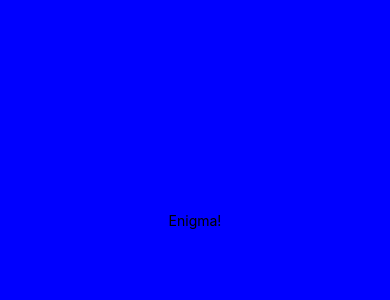
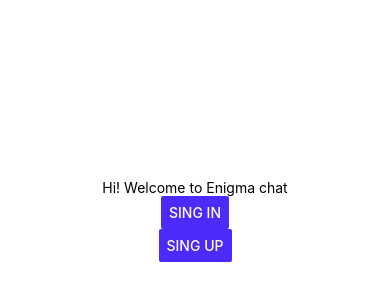
Before and after one commit to DieMon-dev/Enigma, a React Native app in the folder front-end/: screen / in a window 390 px wide. Shown: the part 202-502 px from the top of the page. Built offline with nearby package versions, Linux system fonts and the light colour scheme.

Commit message:
to do -> rewrite in classes . end register/login

```diff
--- a/front-end/App.tsx
+++ b/front-end/App.tsx
@@ -1,11 +1,11 @@
-import { StatusBar } from 'expo-status-bar';
-import { StyleSheet, Text, View} from 'react-native';
+import React from 'react';
+import { StyleSheet, View} from 'react-native';
+import WellcomePage from './components/pages/WellcomePage';
 
 export default function App() {
   return (
     <View style={styles.container}>
-      <Text>Enigma!</Text>
-      <StatusBar style="auto" />
+      <WellcomePage/>
     </View>
   );
 }
@@ -13,7 +13,7 @@ export default function App() {
 const styles = StyleSheet.create({
   container: {
     flex: 1,
-    backgroundColor: 'blue',
+    backgroundColor: 'white',
     Opacity: '0.1',
     alignItems: 'center',
     justifyContent: 'center',
--- a/front-end/babel.config.js
+++ b/front-end/babel.config.js
@@ -2,5 +2,6 @@ module.exports = function(api) {
   api.cache(true);
   return {
     presets: ['babel-preset-expo'],
+    plugins: ["nativewind/babel"],
   };
 };
--- /dev/null
+++ b/front-end/components/pages/LoginPage.tsx
@@ -0,0 +1,28 @@
+import { StyleSheet, Text, View, Button} from 'react-native';
+
+export default function LoginPage() {
+    return (
+      <View style={styles.container} >
+        <Text>Hi! Welcome to Enigma chat</Text>
+        <Button
+              title="Sing in"
+              color="#4d2afa"
+              onPress={() => console.log('Sing in button pressed')}
+          />
+          <Button
+              title="Sing up"
+              color="#4d2afa"
+              onPress={() => console.log('Sign up button pressed')}
+          />
+      </View>
+    );
+  }
+
+  const styles = StyleSheet.create({
+    container: {
+      flex: 1,
+      Opacity: '0.1',
+      alignItems: 'center',
+      justifyContent: 'center',
+    },
+  });
--- /dev/null
+++ b/front-end/components/pages/RegisterPage.tsx
@@ -0,0 +1,28 @@
+import { StyleSheet, Text, View, Button} from 'react-native';
+
+export default function RegisterPage() {
+    return (
+      <View style={styles.container} >
+        <Text>Hi! Welcome to Enigma chat</Text>
+        <Button
+              title="Sing in"
+              color="#4d2afa"
+              onPress={() => console.log('Sing in button pressed')}
+          />
+          <Button
+              title="Sing up"
+              color="#4d2afa"
+              onPress={() => console.log('Sign up button pressed')}
+          />
+      </View>
+    );
+  }
+
+  const styles = StyleSheet.create({
+    container: {
+      flex: 1,
+      Opacity: '0.1',
+      alignItems: 'center',
+      justifyContent: 'center',
+    },
+  });
--- /dev/null
+++ b/front-end/components/pages/WellcomePage.tsx
@@ -0,0 +1,31 @@
+import { StyleSheet, Text, View, Button} from 'react-native';
+import LoginPage from './LoginPage';
+import RegisterPage from './RegisterPage';
+
+
+export default function WellcomePage() {
+  return (
+    <View style={styles.container} >
+      <Text>Hi! Welcome to Enigma chat</Text>
+      <Button
+            title="Sing in"
+            color="#4d2afa"
+            onPress={() => console.log('Sing in button pressed')}
+        />
+        <Button
+            title="Sing up"
+            color="#4d2afa"
+            onPress={() => console.log('Sign up button pressed')}
+        />
+    </View>
+  );
+}
+
+const styles = StyleSheet.create({
+  container: {
+    flex: 1,
+    Opacity: '0.1',
+    alignItems: 'center',
+    justifyContent: 'center',
+  },
+});
--- /dev/null
+++ b/front-end/index.css
@@ -0,0 +1,3 @@
+@tailwind base;
+@tailwind components;
+@tailwind utilities;
--- a/front-end/package.json
+++ b/front-end/package.json
@@ -12,6 +12,7 @@
   "dependencies": {
     "expo": "~49.0.15",
     "expo-status-bar": "~1.6.0",
+    "nativewind": "^2.0.11",
     "react": "18.2.0",
     "react-dom": "^18.2.0",
     "react-native": "0.72.6",
@@ -21,6 +22,7 @@
     "@babel/core": "^7.20.0",
     "@types/react": "~18.2.14",
     "@types/react-native": "^0.72.7",
+    "tailwindcss": "^3.3.2",
     "typescript": "^5.1.3"
   },
   "private": true
--- /dev/null
+++ b/front-end/tailwind.config.js
@@ -0,0 +1,8 @@
+/** @type {import('tailwindcss').Config} */
+module.exports = {
+  content: ["./App.{js,jsx,ts,tsx}", "./components/**/*.{js,jsx,ts,tsx}"],
+  theme: {
+    extend: {},
+  },
+  plugins: [],
+}
```
Also changed, not shown: 1 other file (tests, documents, lock files or other folders).
